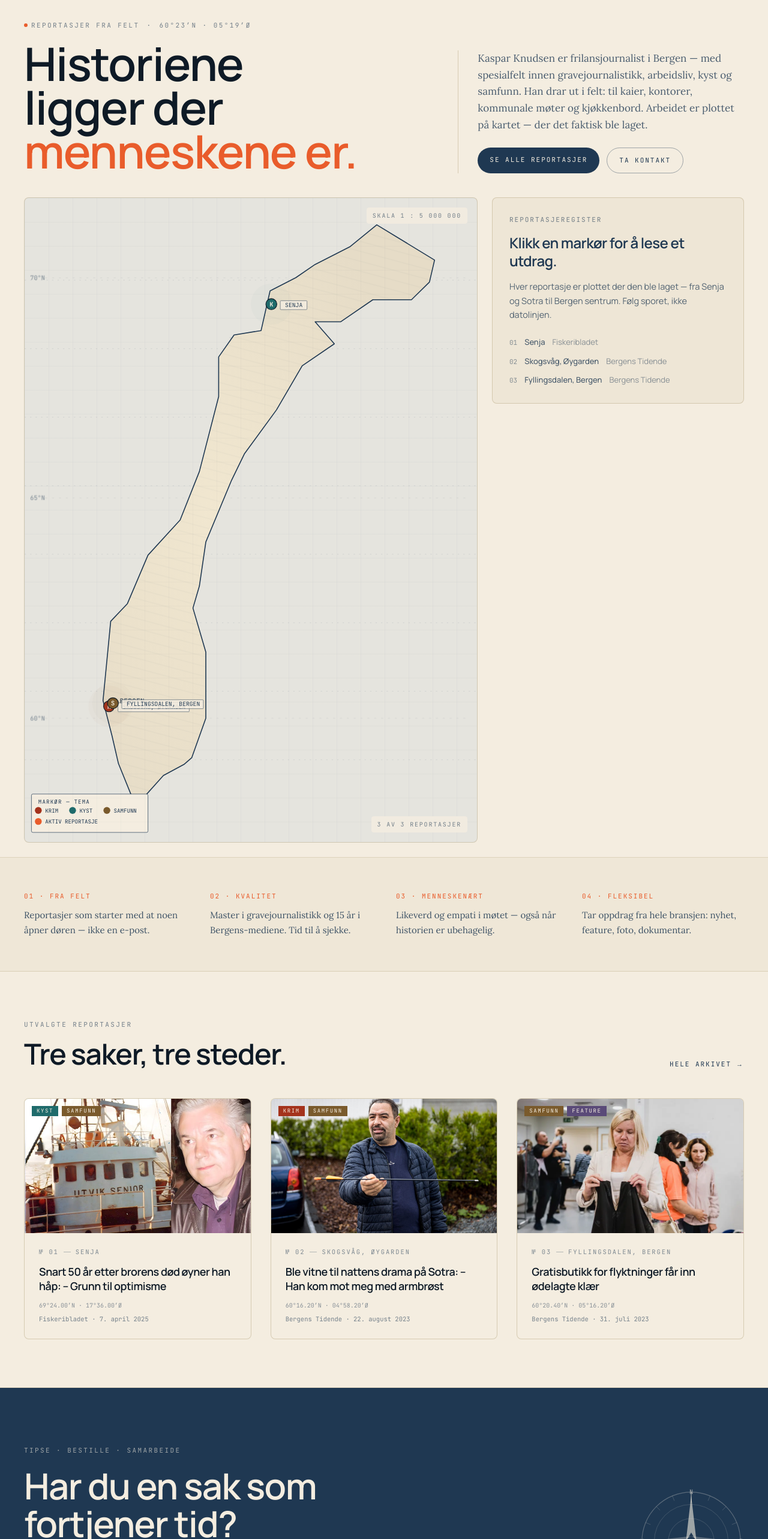
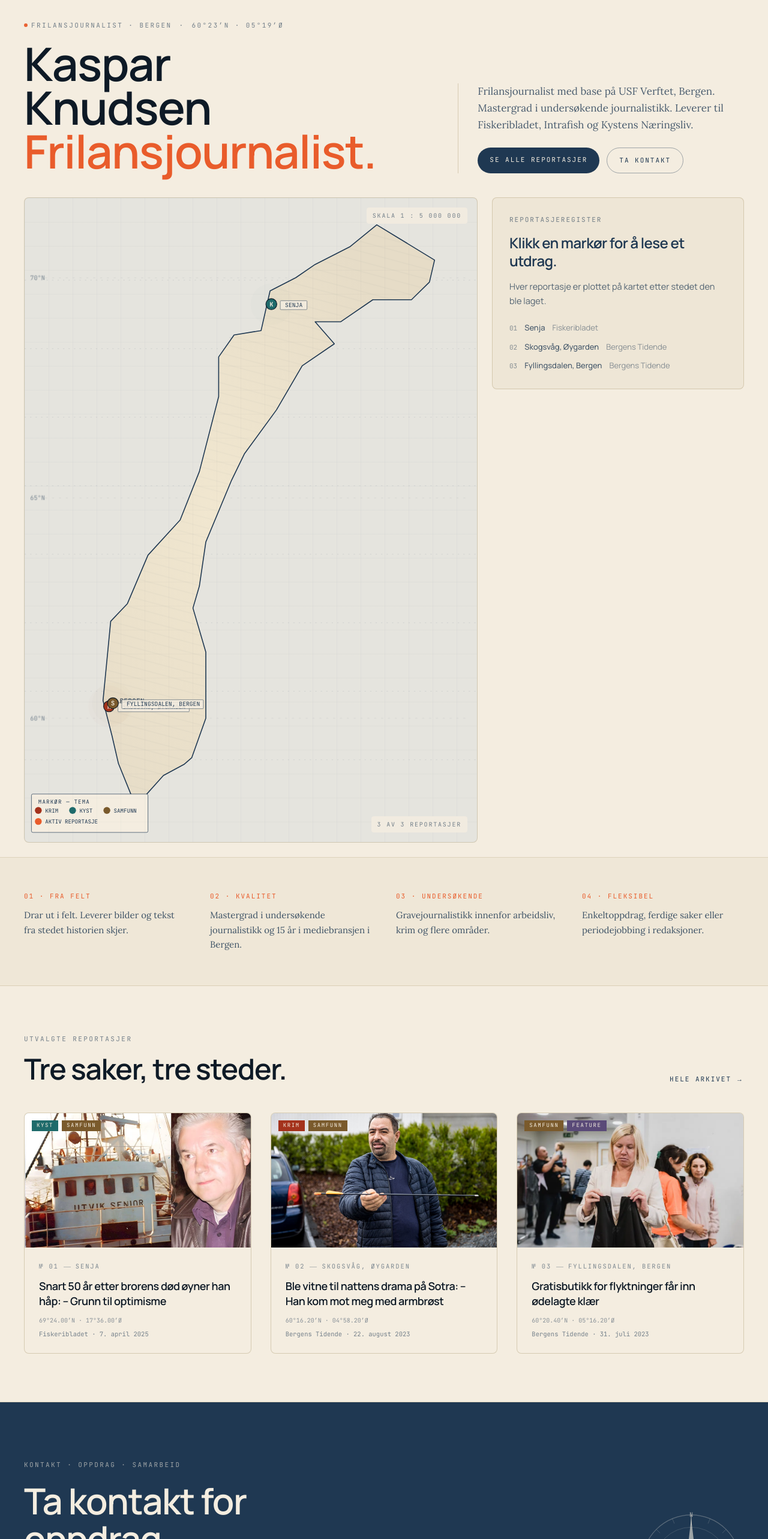
Before and after one commit to shauge2206/kaspar-frilans, a Next.js app: page / in a window 1280 px wide. Shown: the part 80-2646 px from the top of the page at 60% size. Built offline with nearby package versions, Linux system fonts and the light colour scheme.

Commit message:
Sweep invented Kaspar-voice copy; replace with business-plan facts

```diff
--- a/src/app/layout.tsx
+++ b/src/app/layout.tsx
@@ -28,7 +28,7 @@ export const metadata: Metadata = {
     template: "%s · Kaspar Knudsen",
   },
   description:
-    "Kaspar Knudsen er frilansjournalist i Bergen med spesialfelt innen gravejournalistikk, arbeidsliv, kyst og kriminalsaker. Reportasjer fra felt langs hele kysten.",
+    "Kaspar Knudsen er frilansjournalist i Bergen med kontor på USF Verftet, Nordnes. Mastergrad i undersøkende journalistikk og 15 år i mediebransjen. Leverer kvalitetsjournalistikk til Fiskeribladet, Intrafish og Kystens Næringsliv.",
 };
 
 export default function RootLayout({
--- a/src/app/page.tsx
+++ b/src/app/page.tsx
@@ -15,25 +15,24 @@ export default function Home() {
               <div className="font-mono text-[11px] uppercase tracking-[0.22em] text-deep/60 mb-5 flex flex-wrap items-center gap-x-3 gap-y-1">
                 <span className="inline-flex items-center gap-1.5">
                   <span className="w-1.5 h-1.5 rounded-full bg-accent animate-pulse" />
-                  Reportasjer fra felt
+                  Frilansjournalist · Bergen
                 </span>
                 <span>·</span>
                 <span className="tabular">60°23′N · 05°19′Ø</span>
               </div>
               <h1 className="font-semibold tracking-[-0.02em] leading-[0.95] text-[clamp(2.6rem,6vw,5.2rem)] text-ink">
-                Historiene
+                Kaspar
                 <br />
-                ligger der
+                Knudsen
                 <br />
-                <span className="text-accent">menneskene er.</span>
+                <span className="text-accent">Frilansjournalist.</span>
               </h1>
             </div>
             <div className="lg:col-span-5 lg:pl-8 lg:border-l border-line/50">
               <p className="text-[17px] leading-relaxed text-deep/80 max-w-md font-serif">
-                Kaspar Knudsen er frilansjournalist i Bergen — med spesialfelt
-                innen gravejournalistikk, arbeidsliv, kyst og samfunn. Han drar
-                ut i felt: til kaier, kontorer, kommunale møter og kjøkkenbord.
-                Arbeidet er plottet på kartet — der det faktisk ble laget.
+                Frilansjournalist med base på USF Verftet, Bergen. Mastergrad i
+                undersøkende journalistikk. Leverer til Fiskeribladet, Intrafish
+                og Kystens Næringsliv.
               </p>
               <div className="mt-6 flex flex-wrap gap-3">
                 <Link
@@ -63,22 +62,22 @@ export default function Home() {
             {
               k: "01",
               title: "Fra felt",
-              body: "Reportasjer som starter med at noen åpner døren — ikke en e-post.",
+              body: "Drar ut i felt. Leverer bilder og tekst fra stedet historien skjer.",
             },
             {
               k: "02",
               title: "Kvalitet",
-              body: "Master i gravejournalistikk og 15 år i Bergens-mediene. Tid til å sjekke.",
+              body: "Mastergrad i undersøkende journalistikk og 15 år i mediebransjen i Bergen.",
             },
             {
               k: "03",
-              title: "Menneskenært",
-              body: "Likeverd og empati i møtet — også når historien er ubehagelig.",
+              title: "Undersøkende",
+              body: "Gravejournalistikk innenfor arbeidsliv, krim og flere områder.",
             },
             {
               k: "04",
               title: "Fleksibel",
-              body: "Tar oppdrag fra hele bransjen: nyhet, feature, foto, dokumentar.",
+              body: "Enkeltoppdrag, ferdige saker eller periodejobbing i redaksjoner.",
             },
           ].map((c) => (
             <div key={c.k}>
@@ -171,17 +170,18 @@ export default function Home() {
         <div className="mx-auto max-w-[1400px] px-6 lg:px-10 py-24 grid md:grid-cols-[1fr_auto] items-center gap-10">
           <div>
             <div className="font-mono text-[11px] uppercase tracking-[0.22em] text-paper/60 mb-5">
-              Tipse · Bestille · Samarbeide
+              Kontakt · Oppdrag · Samarbeid
             </div>
             <h2 className="text-4xl md:text-5xl lg:text-6xl font-semibold tracking-tight leading-[1.05] mb-6">
-              Har du en sak som
+              Ta kontakt for
               <br />
-              fortjener tid?
+              oppdrag.
             </h2>
             <p className="text-[17px] text-paper/80 max-w-xl leading-relaxed font-serif mb-8">
-              Jeg tar imot tips, redaksjonelle bestillinger og samarbeid med
-              andre frilansere og fotografer. Bergen er base — kysten er
-              feltet.
+              Salgsmodell: innsalg av enkeltideer, innsalg av påbegynte eller
+              ferdige artikler, enkeltoppdrag og periodejobbing i redaksjoner.
+              Prismodell: stykkpris per sak eller betalt per periode. Base på
+              USF Verftet, Bergen.
             </p>
             <div className="flex flex-wrap gap-3">
               <Link
--- a/src/components/FieldMap.tsx
+++ b/src/components/FieldMap.tsx
@@ -420,8 +420,7 @@ function Empty({ variant }: { variant: "hero" | "page" }) {
         Klikk en markør for å lese et utdrag.
       </h2>
       <p className="text-[14.5px] text-deep/75 leading-relaxed mb-6">
-        Hver reportasje er plottet der den ble laget — fra Senja og Sotra til
-        Bergen sentrum. Følg sporet, ikke datolinjen.
+        Hver reportasje er plottet på kartet etter stedet den ble laget.
       </p>
       <ul className="space-y-3">
         {articles.map((a, i) => (
--- a/src/components/SiteFooter.tsx
+++ b/src/components/SiteFooter.tsx
@@ -17,10 +17,9 @@ export function SiteFooter() {
               </div>
             </div>
           </div>
-          <p className="text-paper/70 max-w-md leading-relaxed text-[15px]">
-            Reportasjer fra felt — om arbeidsliv, kyst, kriminalsaker og
-            samfunn. Med base på USF Verftet i Bergen, og et stort
-            interesseområde langs hele kysten.
+          <p className="text-paper/70 max-w-md leading-relaxed text-[15px] font-serif italic">
+            «Økonomisk bærekraft i selskapet, å levere kvalitetsjournalistikk,
+            frihet under ansvar — å styre bedriften selv»
           </p>
         </div>
 
```
